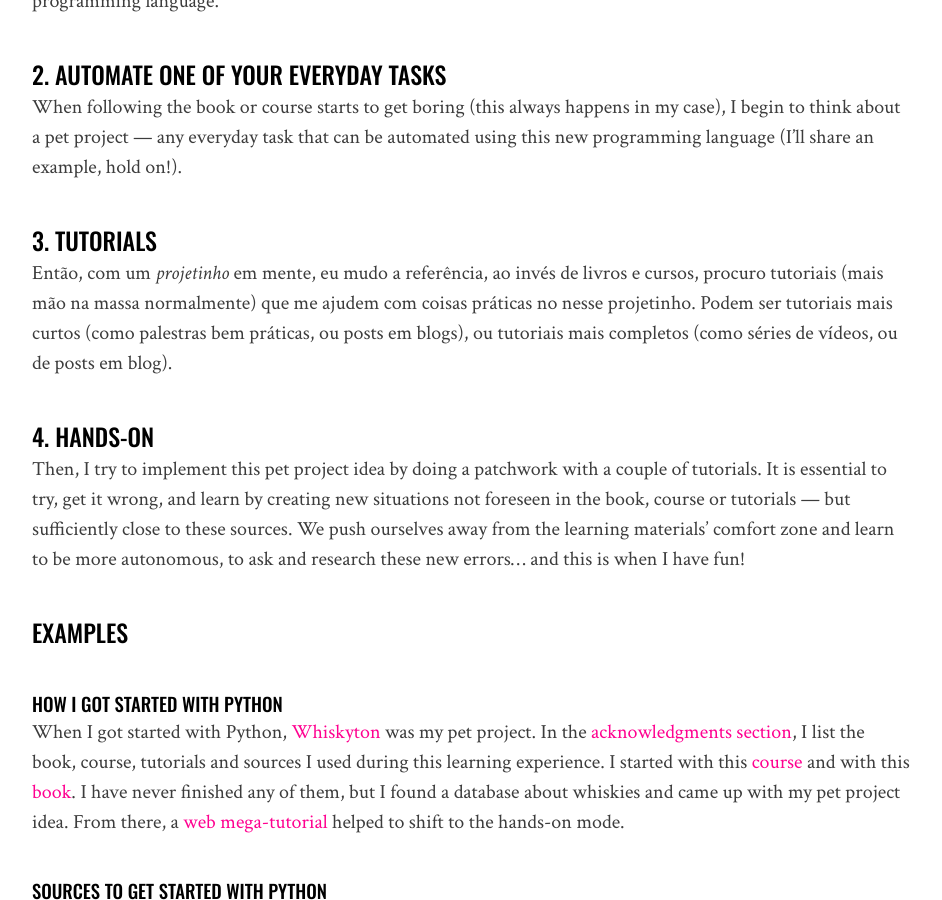
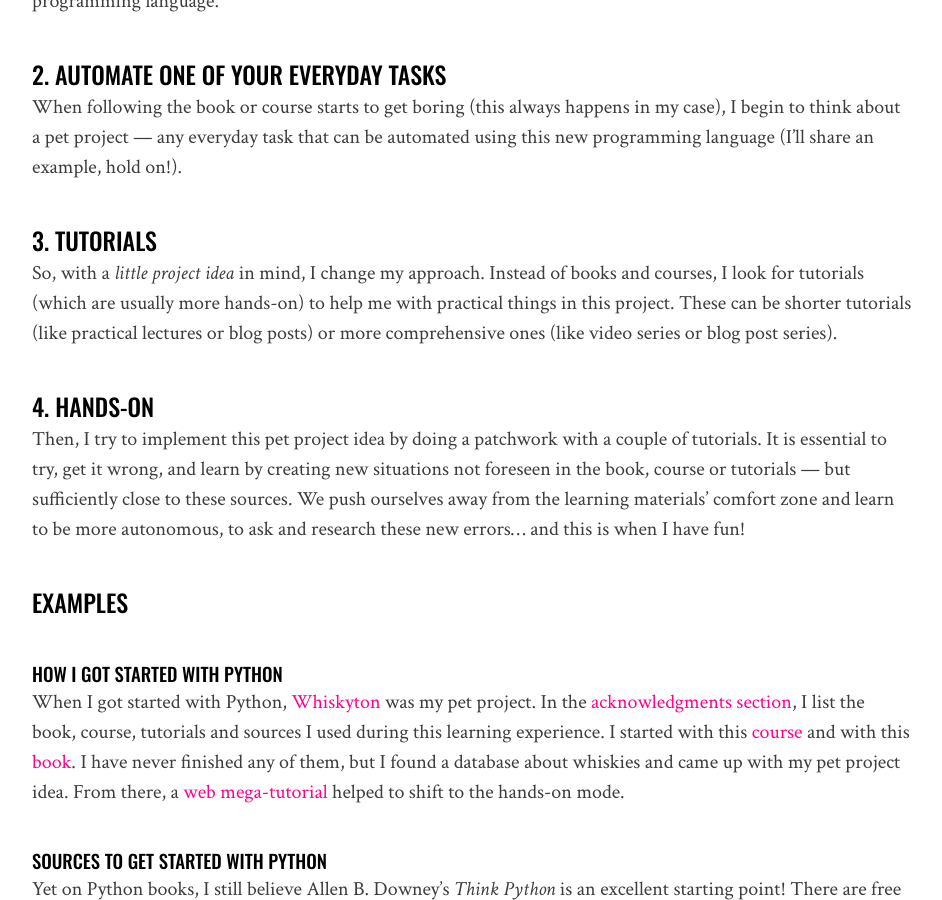
Before and after one commit to cuducos/cuducos.me, a Jekyll site: the page built from _posts/2021-08-18-quick-tips-to-learn-a-programming-language.md, in a window 1280 px wide and 900 px high, scrolled down 1260 px. Shown: the whole window, without its empty margins (168-1110 px from the left). Built offline with Jekyll 4.4.1, drawn with Linux system fonts in a browser that asks for light colours; nearby versions of some CDN libraries; a style sheet for code colours, icons or effects is not loaded.

Commit message:
Adds missing translation

```diff
--- a/_posts/2021-08-18-quick-tips-to-learn-a-programming-language.md
+++ b/_posts/2021-08-18-quick-tips-to-learn-a-programming-language.md
@@ -19,7 +19,7 @@ When following the book or course starts to get boring (this always happens in m
 
 ## 3. Tutorials
 
-Então, com um _projetinho_ em mente, eu mudo a referência, ao invés de livros e cursos, procuro tutoriais (mais mão na massa normalmente) que me ajudem com coisas práticas no nesse projetinho. Podem ser tutoriais mais curtos (como palestras bem práticas, ou posts em blogs), ou tutoriais mais completos (como séries de vídeos, ou de posts em blog).
+So, with a _little project idea_ in mind, I change my approach. Instead of books and courses, I look for tutorials (which are usually more hands-on) to help me with practical things in this project. These can be shorter tutorials (like practical lectures or blog posts) or more comprehensive ones (like video series or blog post series).
 
 ## 4. Hands-on
 
```
